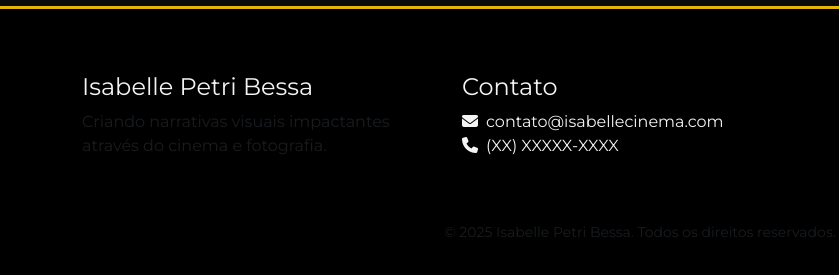
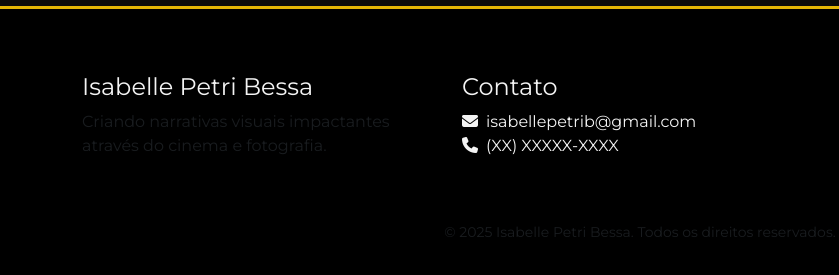
Before and after one commit to Pedromonteiro740/belle---portfolioo, a plain HTML site: page index.html in a window 1280 px wide. Shown: the part 7125-7400 px from the top of the page, 0-839 px from the left. Drawn offline with nearby package versions, Linux system fonts and the light colour scheme.

Commit message:
Update index.html

```diff
--- a/index.html
+++ b/index.html
@@ -749,7 +749,7 @@
         <div class="col-md-4 mb-4">
           <h4>Contato</h4>
           <ul class="list-unstyled">
-            <li><i class="fas fa-envelope me-2"></i>contato@isabellecinema.com</li>
+            <li><i class="fas fa-envelope me-2"></i>isabellepetrib@gmail.com</li>
             <li><i class="fas fa-phone me-2"></i>(XX) XXXXX-XXXX</li>
           </ul>
         </div>
```
